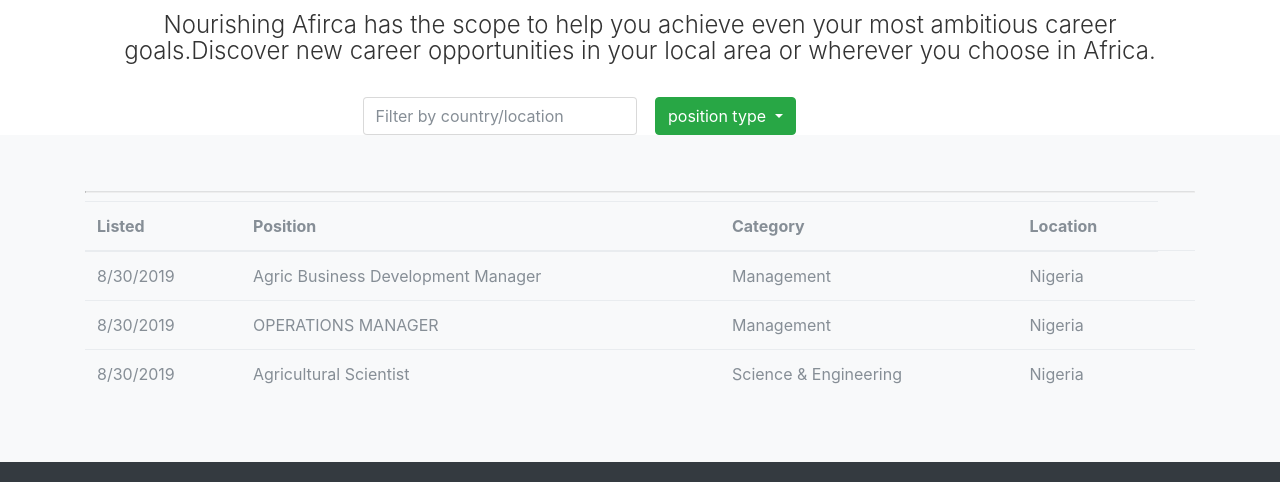
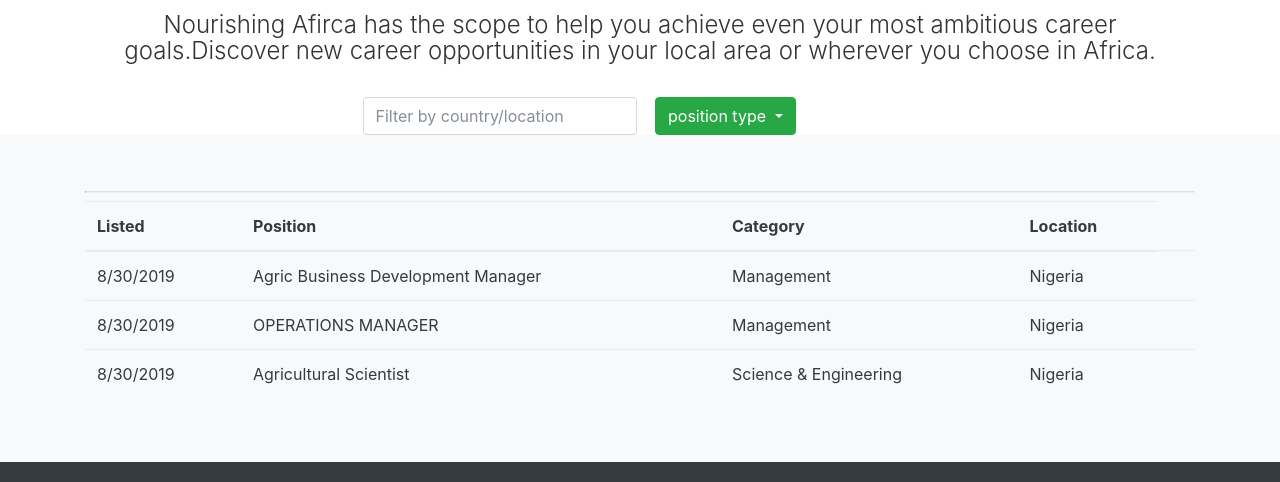
Before and after one commit to sommyj/NourishingAfrica, a plain HTML site: page src/job_portal.html in a window 1280 px wide. Shown: the part 62-544 px from the top of the page. Drawn offline with Linux system fonts and the light colour scheme.

Commit message:
change text-mute to text-dark in job_portal.html

```diff
--- a/src/job_portal.html
+++ b/src/job_portal.html
@@ -50,7 +50,7 @@
         </header>
 
         <!-- ABOUT SECTION -->
-        <section id="list-section" class="bg-light text-muted py-5">
+        <section id="list-section" class="bg-light text-dark py-5">
           <div class="container">
             <div class="row">
               <div class="col-md-12">
```
